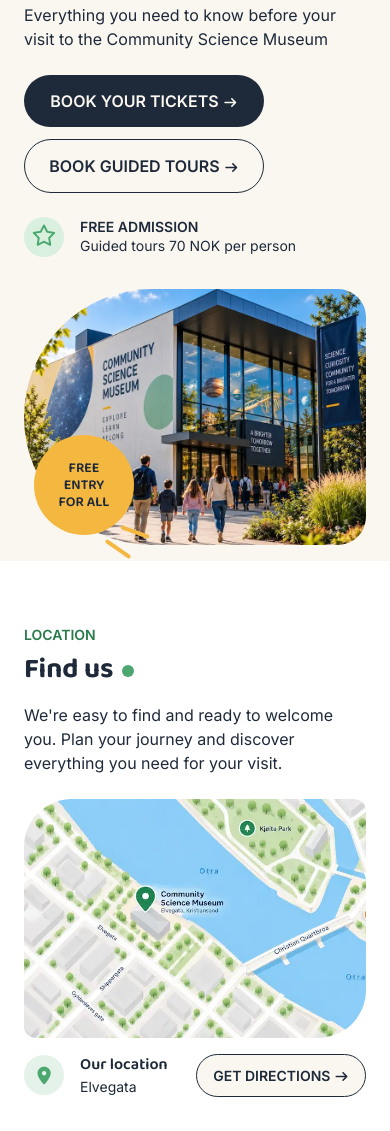
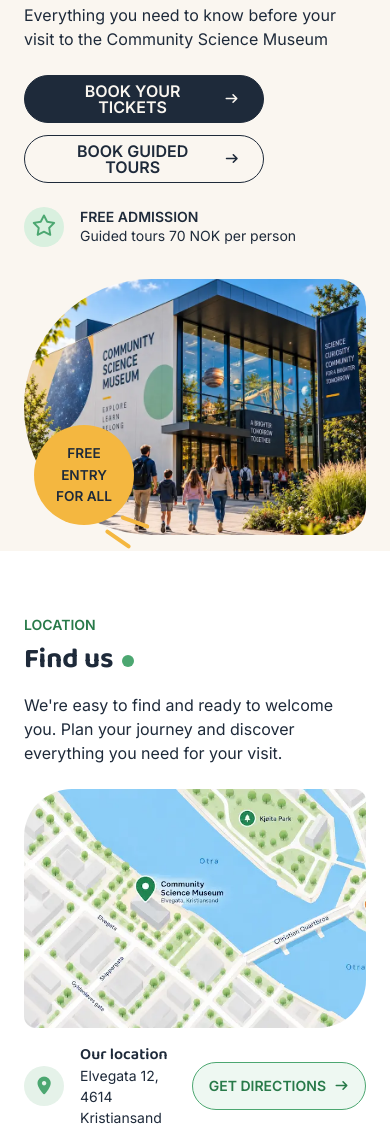
Before and after one commit to kristinehenden/semester-project-1, a plain HTML site: page visit.html in a window 390 px wide. Shown: the part 257-1388 px from the top of the page. Drawn offline with Linux system fonts and the light colour scheme.

Commit message:
Polish responsive styling and accessibility

```diff
--- a/css/styles.css
+++ b/css/styles.css
@@ -222,29 +222,32 @@ p {
 
 /* Buttons and links */
 
+.btn-primary,
+.btn-secondary {
+    display: inline-flex;
+    align-items: center;
+    justify-content: center;
+    gap: 8px;
+    min-height: 48px;
+    padding: 0 24px;
+    border-radius: 999px;
+    text-decoration: none;
+    font-size: 1rem;
+    font-weight: 600;
+    line-height: 1;
+    text-transform: uppercase;
+}
+
 .btn-primary {
-    display: inline-block;
-    padding: 14px var(--space-3);
     background-color: var(--color-navy);
     color: var(--color-background);
-    text-decoration: none;
-    border-radius: 999px;
-    font-weight: 600;
-    font-size: 1rem;
-    text-transform: uppercase;
+    border: 1px solid var(--color-navy);
 }
 
 .btn-secondary {
-    display: inline-block;
-    padding: 14px var(--space-3);
     background-color: var(--color-background);
     color: var(--color-navy);
-    text-decoration: none;
-    border-radius: 999px;
-    font-weight: 600;
-    font-size: 1rem;
     border: 1px solid var(--color-navy);
-    text-transform: uppercase;
 }
 
 .text-link {
@@ -333,7 +336,7 @@ p {
 }
 
 .hero-description {
-    max-width: 20rem;
+    max-width: 24rem;
     margin-bottom: var(--space-4);
 
 }
@@ -360,12 +363,18 @@ p {
 }
 
 .badge-text {
-    font-family: "Baloo 2", sans-serif;
-    font-size: 1rem;
-    line-height: 1.25;
-    font-weight: 400;
+    font-family: "Inter", sans-serif;
+    font-size: 0.875rem;
+    line-height: 1.2;
+    font-weight: 600;
     color: var(--color-navy);
+    text-align: center;
     text-transform: uppercase;
+}
+
+.explore-hero-badge .badge-text,
+.exhibitions-hero-badge .badge-text {
+    color: #080f16;
 }
 
 .badge-ray {
@@ -1284,6 +1293,12 @@ p {
 
 .visit-location .heading-dot {
     background-color: var(--color-green);
+}
+
+.visit-location .btn-secondary {
+    background-color: #eef8f2;
+    border-color: var(--color-green);
+    color: var(--color-green-text);
 }
 
 .visit-info-text {
@@ -3226,7 +3241,7 @@ p {
         display: block;
         position: absolute;
         top: 0;
-        left: -30px;
+        left: calc(max(0px, (100vw - 1440px) / 2) - 30px);
         width: 72px;
         height: 72px;
         border-radius: 50%;
--- a/visit.html
+++ b/visit.html
@@ -117,7 +117,7 @@
                 </picture>
             </div>
                 <div class="visit-hero-badge hero-badge">
-                    <span>FREE<br />ENTRY<br />FOR ALL</span>
+                    <span class="badge-text">FREE<br />ENTRY<br />FOR ALL</span>
                     <span class="badge-ray badge-ray-one" aria-hidden="true"></span>
                     <span class="badge-ray badge-ray-two" aria-hidden="true"></span>
                 </div>
@@ -160,7 +160,7 @@
                 </div>
                 <div>
                     <h3>Our location</h3>
-                    <p>Elvegata</p>
+                    <p>Elvegata 12, 4614 Kristiansand</p>
                 </div>
                 <a class="btn-secondary" href="coming-soon.html">
                     Get directions
```
Also changed, not shown: explore.html (+1 -1 lines), index.html (+1 -1 lines).
